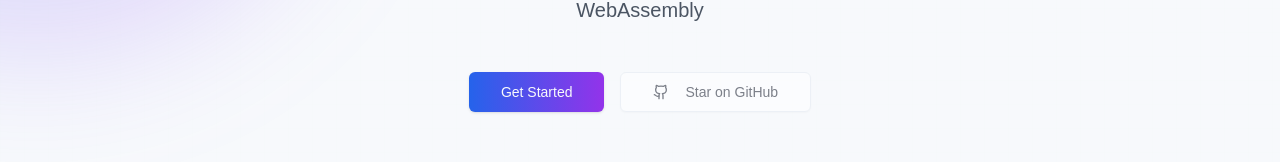
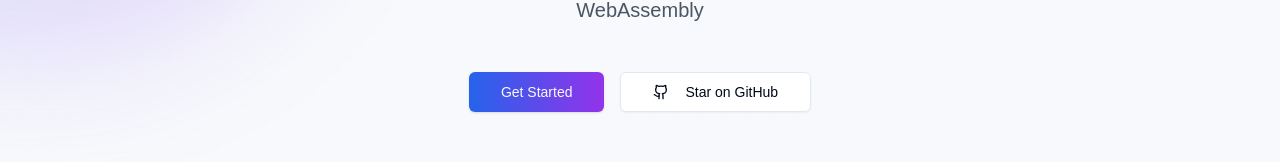
Before and after one commit to redBaron23/wasmify, a Next.js app: page / in a window 1280 px wide. Shown: the part 256-418 px from the top of the page. Built offline with nearby package versions, Linux system fonts and the light colour scheme.

Commit message:
add repo link

```diff
--- a/src/app/page.tsx
+++ b/src/app/page.tsx
@@ -85,14 +85,13 @@
             >
               <a href="#conversion-zone">Get Started</a>
             </Button>
-            <Button
-              variant="outline"
-              size="lg"
-              asChild
-              disabled
-              className="pointer-events-none opacity-50"
-            >
-              <a href="#" rel="noopener" className="group">
+            <Button variant="outline" size="lg" asChild>
+              <a
+                href="https://github.com/redBaron23/wasmify"
+                target="_blank"
+                rel="noopener"
+                className="group"
+              >
                 <Github className="mr-2 h-4 w-4 transition-transform group-hover:rotate-12" />
                 Star on GitHub
               </a>
```
